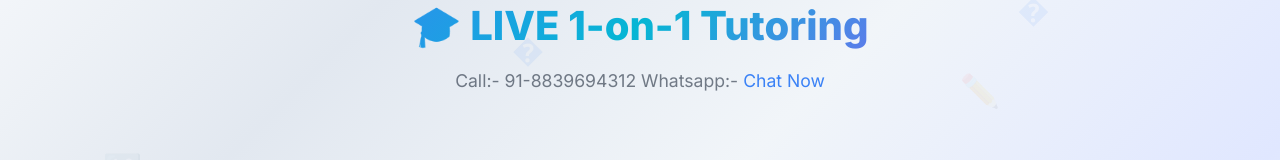
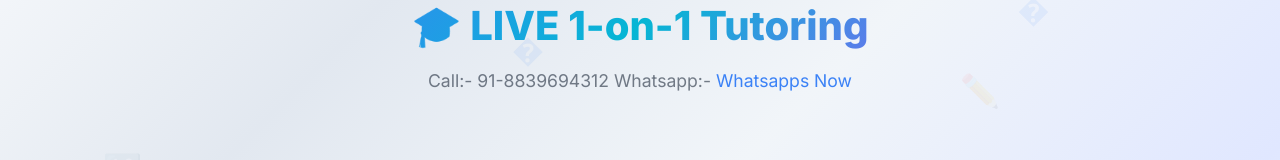
Before and after one commit to ashkam58/ixl-lite, a plain HTML site: page index.html in a window 1280 px wide. Shown: the part 135-295 px from the top of the page. Drawn offline with Linux system fonts and the light colour scheme.

```diff
--- a/index.html
+++ b/index.html
@@ -75,7 +75,7 @@
   <div class="hero">
     <div class="hero-content">
       <h1>🎓 LIVE 1-on-1 Tutoring</h1>
-      <p>Call:- 91-8839694312 Whatsapp:- <a href="https://wa.me/918002416363" target="_blank">Chat Now</a></p>
+      <p>Call:- 91-8839694312 Whatsapp:- <a href="https://wa.me/918002416363" target="_blank">Whatsapps Now</a></p>
     </div>
   </div>
 
```
